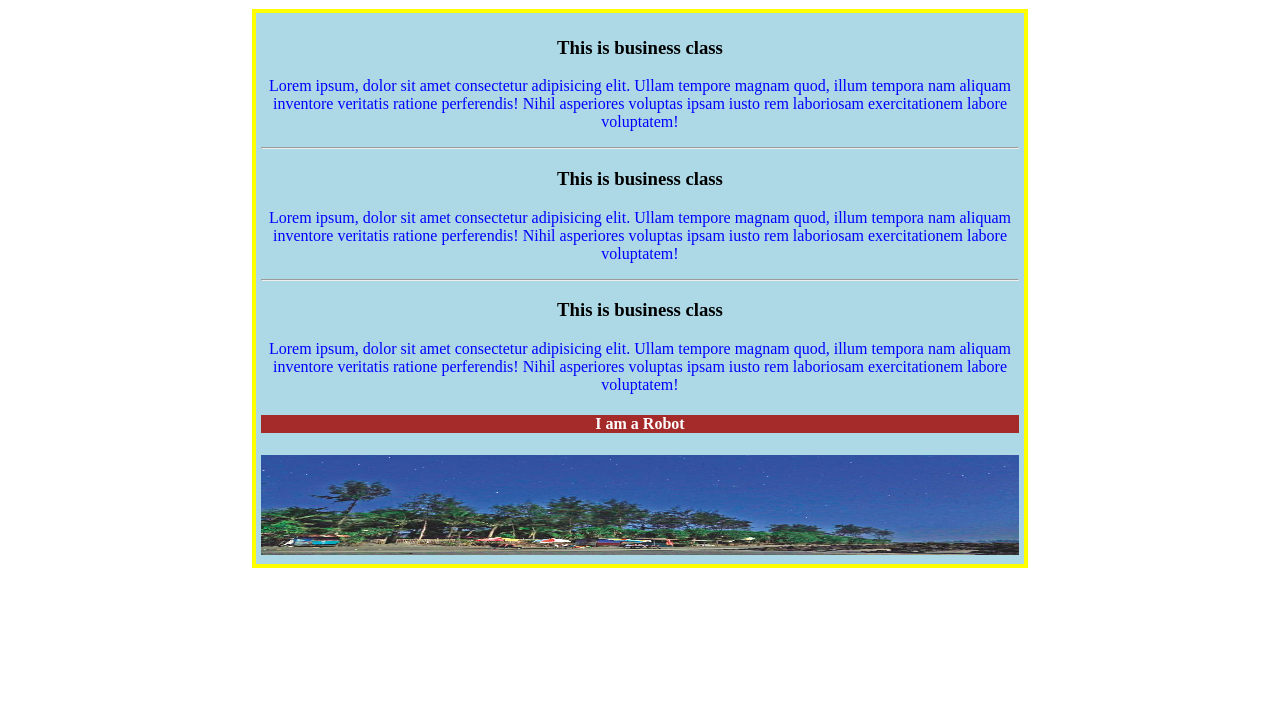
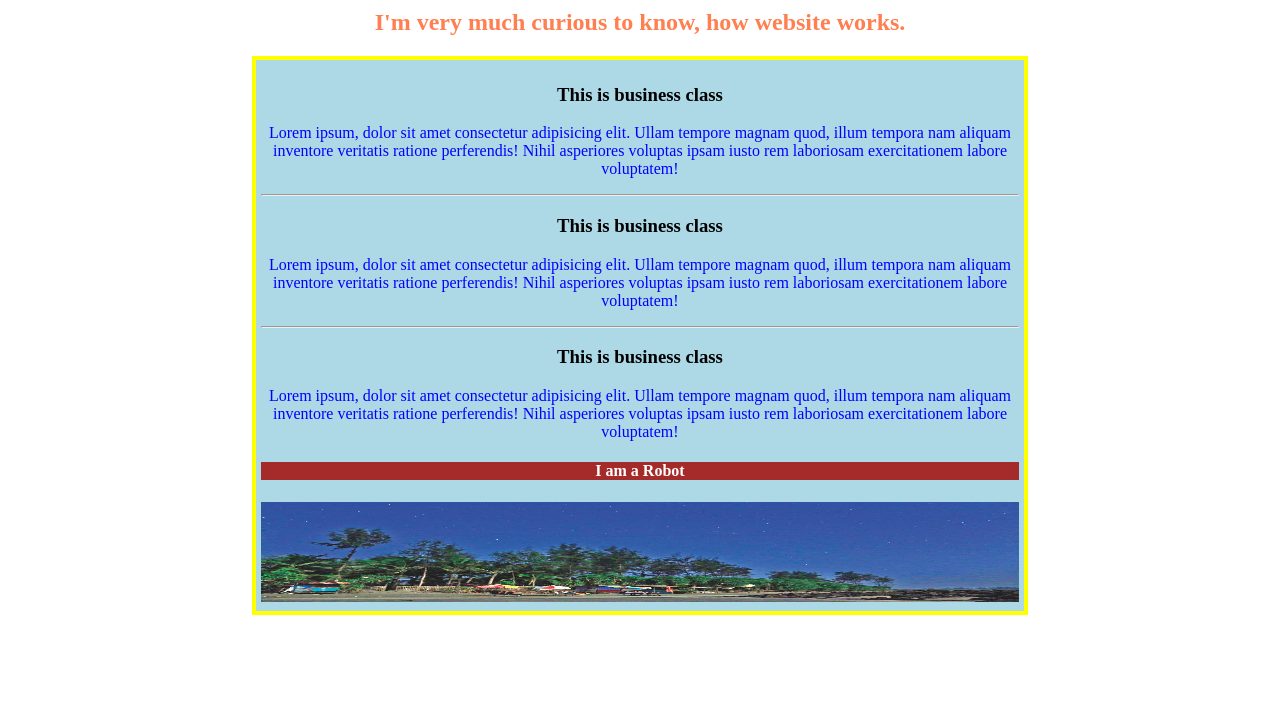
Before and after one commit to dewan-mizanur911/second-try, a plain HTML site: page index.html in a window 1280 px wide. Shown: the part 75-800 px from the top of the page. Drawn offline with Linux system fonts and the light colour scheme.

Commit message:
new header

```diff
--- a/css/style.css
+++ b/css/style.css
@@ -4,6 +4,10 @@ h1{
     text-align: center;
     border: 2px solid;
     border-radius: 5px;
+}
+h2{
+    text-align: center;
+    color: coral;
 }
 .wrapper{
     width: 60%;
--- a/index.html
+++ b/index.html
@@ -9,6 +9,7 @@
 </head>
 <body>
     <h1>I'm trying seriously</h1>
+    <h2>I'm very much curious to know, how website works.</h2>
     <div class="wrapper">
         <h3>This is business class</h3>
         <p>Lorem ipsum, dolor sit amet consectetur adipisicing elit. Ullam tempore magnam quod, illum tempora nam aliquam inventore veritatis ratione perferendis! Nihil asperiores voluptas ipsam iusto rem laboriosam exercitationem labore voluptatem!</p>
```
